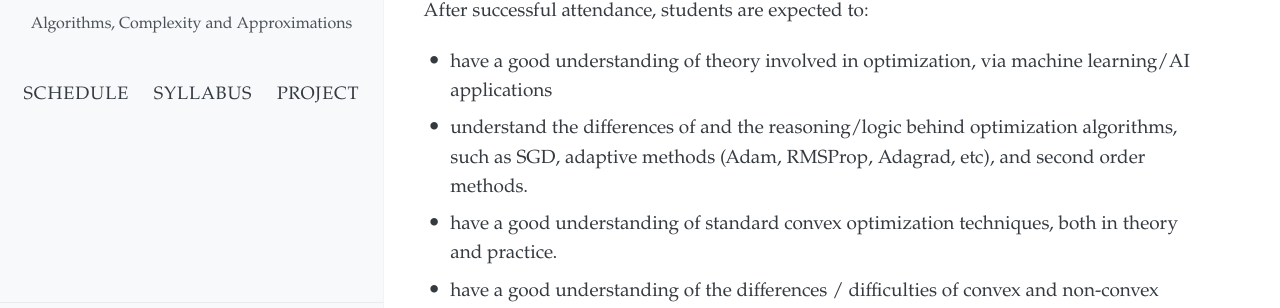
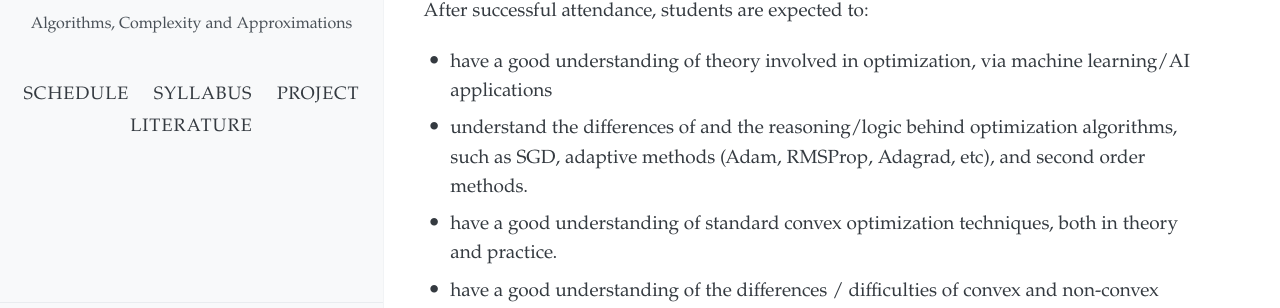
Before and after one commit to akyrillidis/comp414-514, a Jekyll site: the page built from index.md, in a window 1280 px wide. Shown: the part 511-819 px from the top of the page. Built offline with Jekyll 4.4.1, drawn with Linux system fonts in a browser that asks for light colours; nearby versions of some CDN libraries; our own code applies the rules of GitHub Pages for plain Markdown files.

Commit message:
Update _config.yml

```diff
--- a/_config.yml
+++ b/_config.yml
@@ -11,6 +11,8 @@ navigation:
     url: /schedule/images/Syllabus.pdf
   - name: PROJECT
     url: /project
+  - name: LITERATURE
+    url: /literature
 
 paginate: 8
 
```
